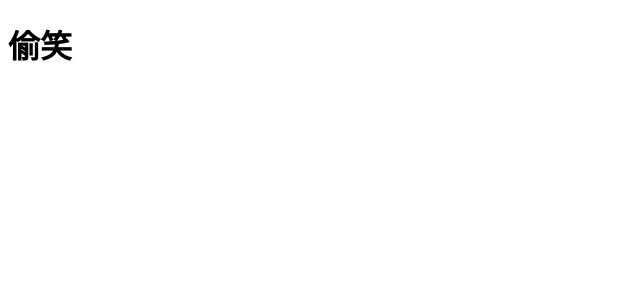
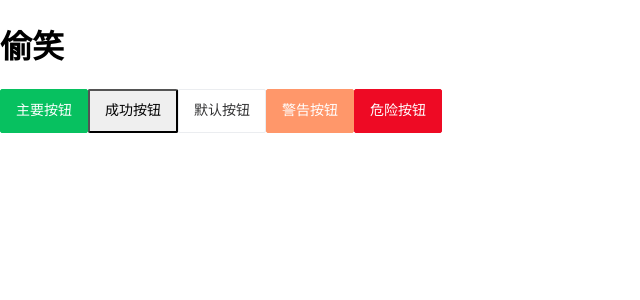
Before and after one commit to Rk-x/toutiao-rk, a Vue app: page / in a window 1280 px wide. Shown: the top 300 px of the page, without its empty margins (0-640 px from the left). Built offline with nearby package versions, Linux system fonts and the light colour scheme; a web font is replaced by a local one.

Commit message:
引入vant组件库，使用npm包管理工具

```diff
--- a/src/App.vue
+++ b/src/App.vue
@@ -3,6 +3,11 @@
     <!--路由的出口-->
     <router-view></router-view>
     <h1>偷笑</h1>
+    <van-button type="primary">主要按钮</van-button>
+    <van-button type="success">成功按钮</van-button>
+    <van-button type="default">默认按钮</van-button>
+    <van-button type="warning">警告按钮</van-button>
+    <van-button type="danger">危险按钮</van-button>
     <div>
       <i class="toutiao rk-shouye"></i>
     </div>
@@ -15,5 +20,4 @@ export default ({
 })
 </script>
 
-<style lang="less">
-</style>
+<style lang="less"></style>
--- a/src/main.js
+++ b/src/main.js
@@ -4,6 +4,12 @@ import router from './router'
 import store from './store'
 //  加载全局样式
 import './style/index.less'
+//  加载vant核心组件库
+import Vant from 'vant'
+//  加载vant全局样式
+import 'vant/lib/index.css'
+
+Vue.use(Vant)
 Vue.config.productionTip = false
 new Vue({
   router,
```
Also changed, not shown: package.json (+17 -13 lines), 2 other files (tests, documents, lock files or other folders).
